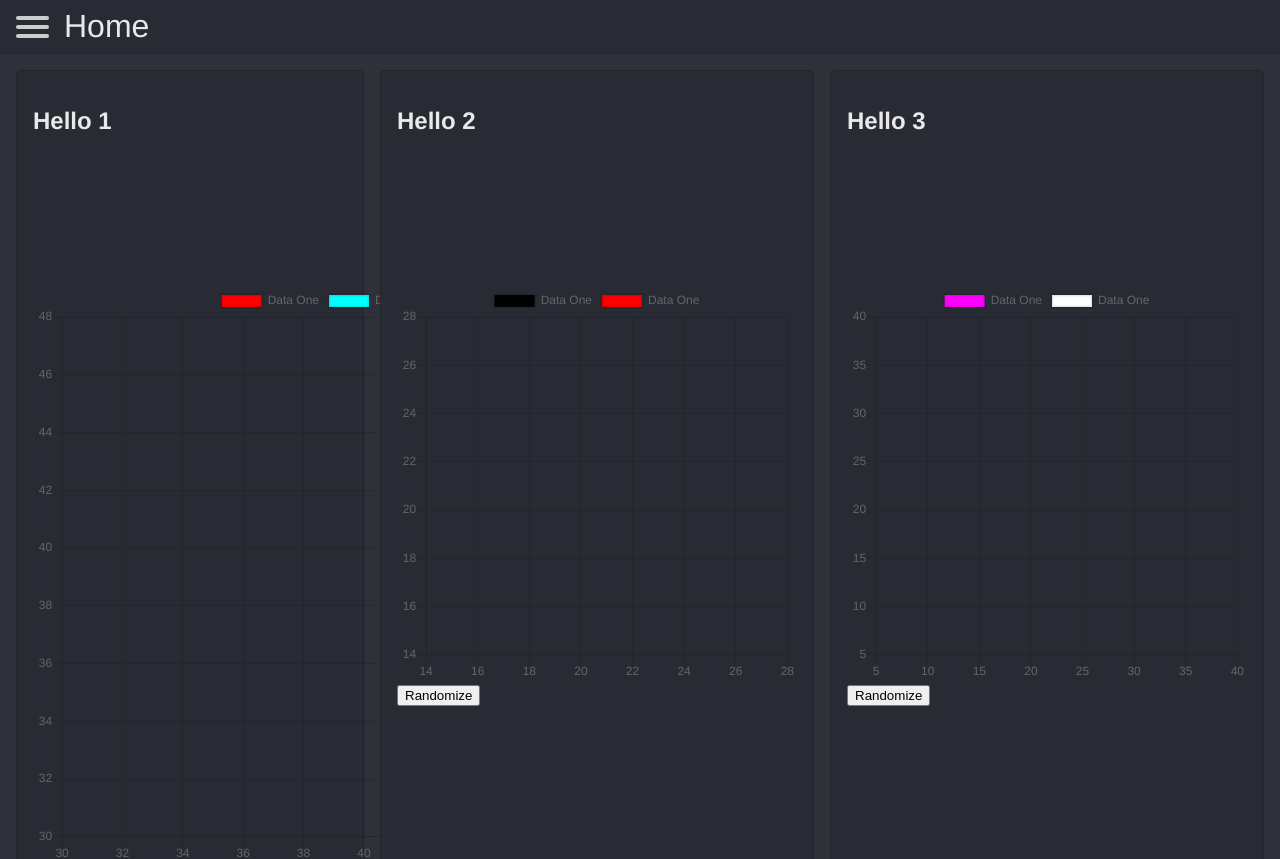
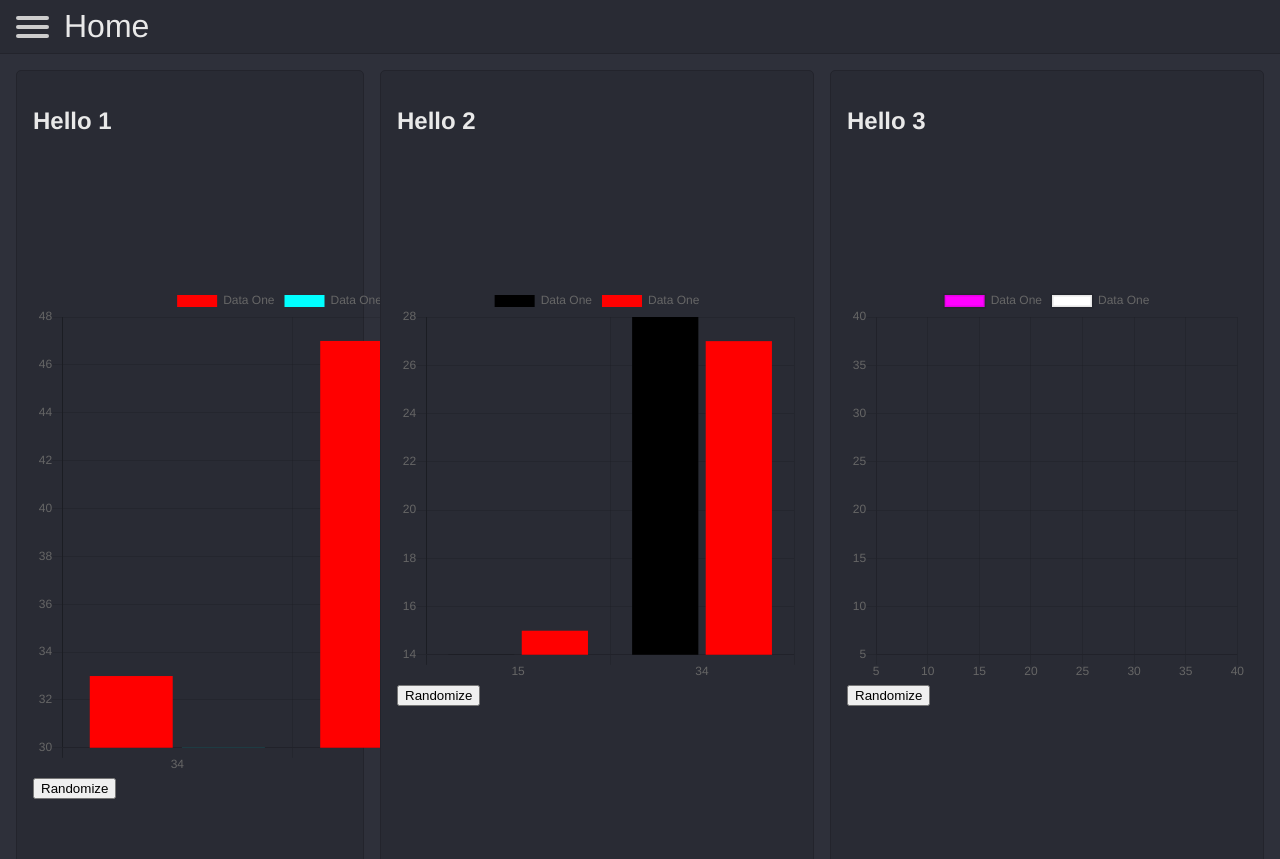
Before and after one commit to Khazl/vue-monitoring, a Vue app: page / in a window 1280 px wide. Shown: the top 859 px of the page. Built offline with nearby package versions, Linux system fonts and the light colour scheme.

Commit message:
wip computed function

```diff
--- a/src/views/Home.vue
+++ b/src/views/Home.vue
@@ -1,8 +1,9 @@
 <template>
   <Container layout="layout-1">
-    <Module headline="Hello 1" :design="chart"></Module>
-    <Module headline="Hello 2" :design="chart"></Module>
+    <Module headline="Hello 1" :design="chartRandomizer"></Module>
+    <Module headline="Hello 2" :design="chartRandomizer"></Module>
     <Module headline="Hello 3" :design="chart"></Module>
+    <Module headline="Hello 4" :design="chart"></Module>
 
     <div class="module">Hello</div>
     <div class="module">Hello</div>
@@ -40,6 +41,11 @@
       chart: undefined,
     };
   },
+  computed: {
+    chartRandomizer() {
+      return charts[Math.floor(Math.random() * charts.length)];
+    },
+  },
   mounted() {
     this.getDesign();
   },
```
